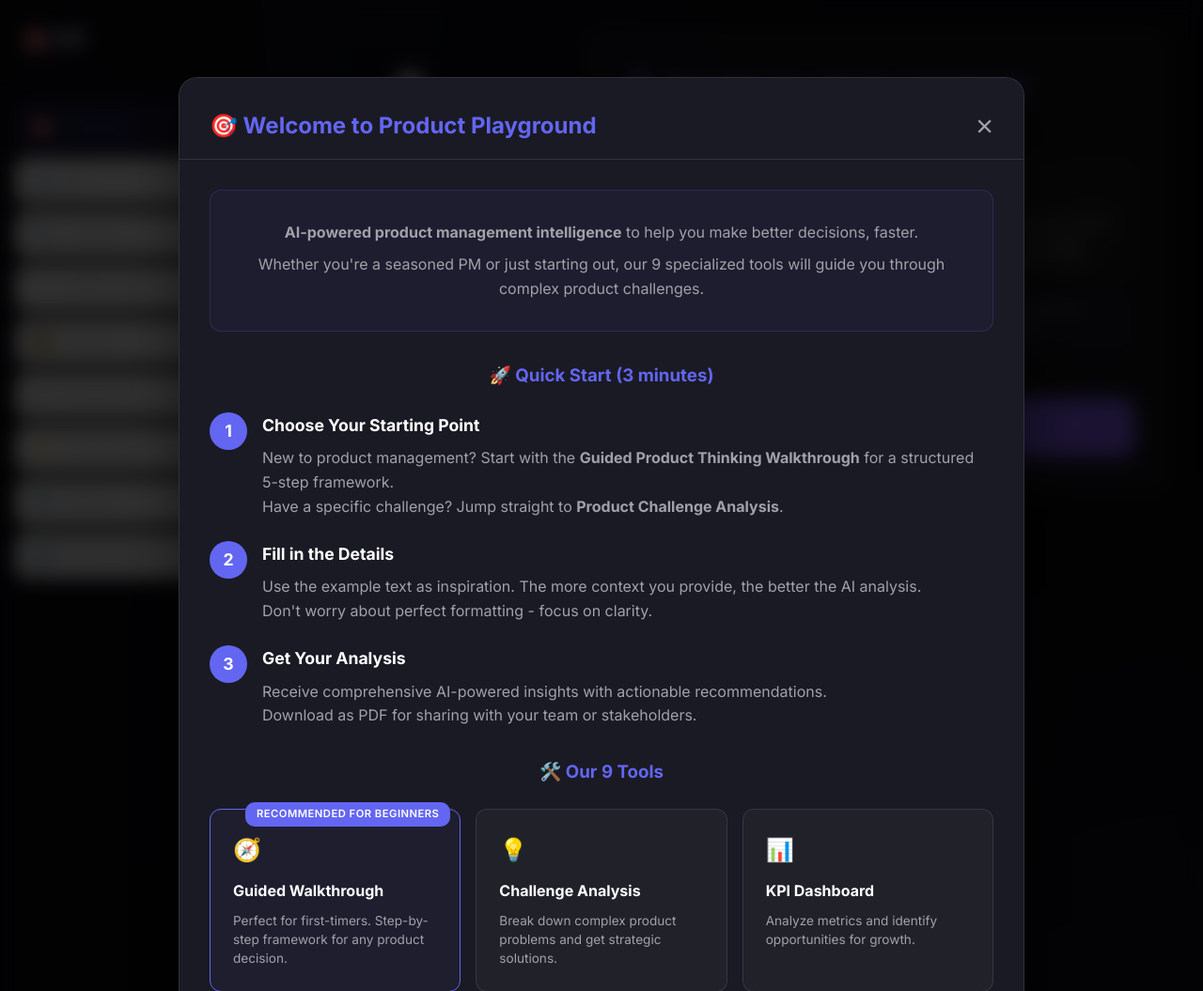
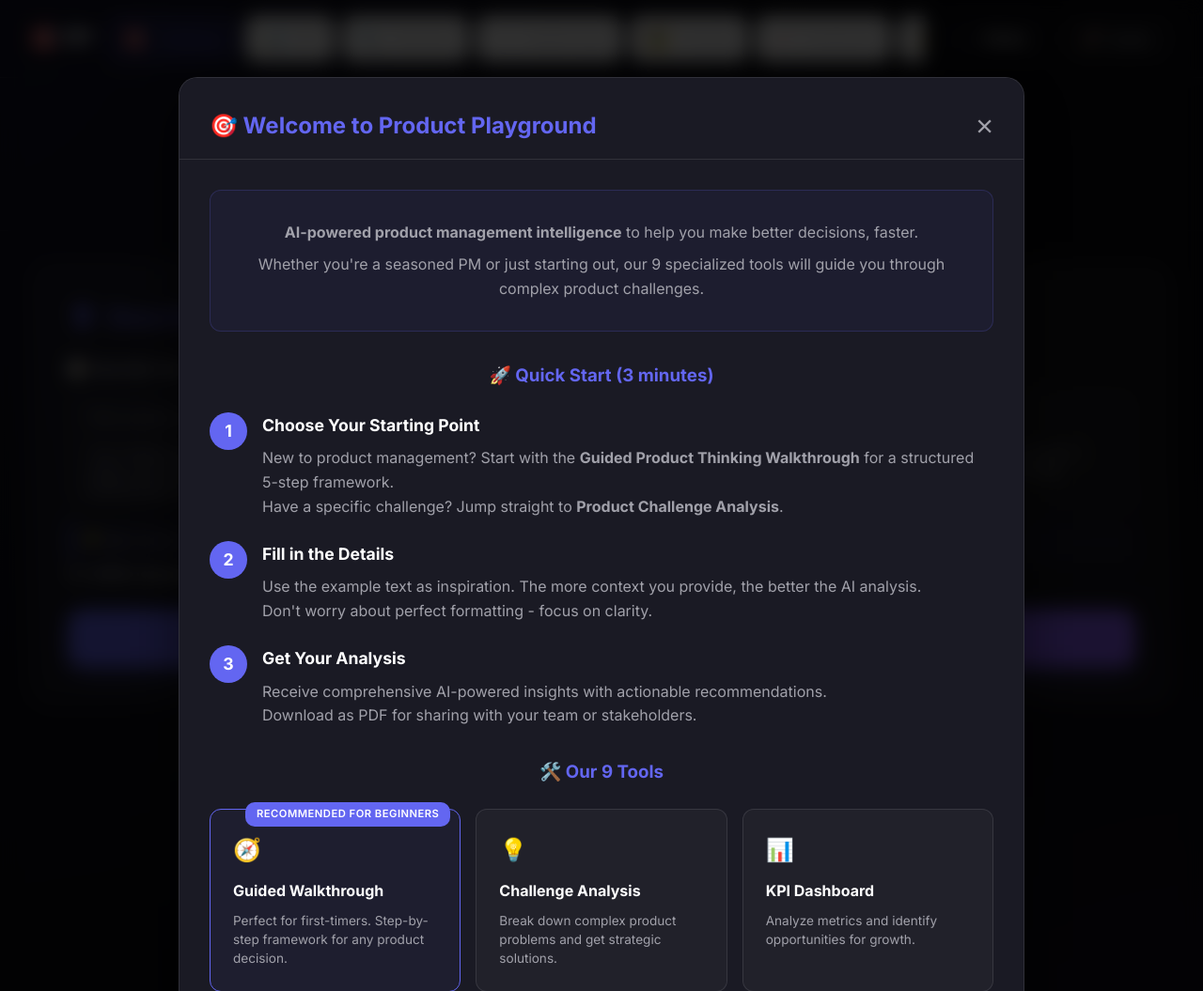
Before and after one commit to anubhav-product/ProductPlayGround, a Flask app: page /app in a window 1280 px wide. Shown: the top 1055 px of the page at 94% size. Run offline with Flask 3, Linux system fonts and the light colour scheme; some libraries are stand-ins or nearby versions.

Commit message:
Standard website layout: scrollable sidebar, top navigation bar
- Change sidebar from fixed to horizontal navigation bar at top
- Sidebar items display inline (horizontal) not vertical
- Title below navigation bar
- Content flows naturally below
- Everything scrolls together (not app-style)
- Looks like standard websites (Airbnb, Notion, etc)
- Remove body display: flex, change to block

```diff
--- a/product-thinking-studio/templates/index.html
+++ b/product-thinking-studio/templates/index.html
@@ -85,7 +85,7 @@
             color: var(--text);
             line-height: 1.6;
             min-height: 100vh;
-            display: flex;
+            display: block;
             background-image:
                 radial-gradient(at 0% 0%, rgba(99, 102, 241, 0.1) 0px, transparent 50%),
                 radial-gradient(at 100% 100%, rgba(139, 92, 246, 0.1) 0px, transparent 50%);
@@ -93,25 +93,24 @@
 
         /* Sidebar Navigation */
         .sidebar {
-            position: fixed;
-            left: 0;
-            top: 0;
-            width: 280px;
-            height: 100vh;
-            background: rgba(10, 10, 15, 0.8);
-            border-right: 1px solid rgba(255, 255, 255, 0.1);
+            width: 100%;
+            background: transparent;
+            border-right: none;
             display: flex;
-            flex-direction: column;
-            padding: 1.5rem 0;
+            flex-direction: row;
+            padding: 1rem 2rem;
             z-index: 1000;
-            overflow-y: auto;
-            backdrop-filter: blur(10px);
+            overflow: visible;
+            backdrop-filter: none;
+            gap: 1rem;
+            align-items: center;
+            border-bottom: 1px solid rgba(255, 255, 255, 0.1);
         }
 
         .sidebar-header {
-            padding: 0 1.5rem 1.5rem 1.5rem;
-            border-bottom: 1px solid rgba(255, 255, 255, 0.1);
-            margin-bottom: 1.5rem;
+            padding: 0;
+            border-bottom: none;
+            margin-bottom: 0;
         }
 
         .sidebar-logo {
@@ -120,14 +119,16 @@
             display: flex;
             align-items: center;
             gap: 0.5rem;
+            white-space: nowrap;
         }
 
         .sidebar-nav {
             flex: 1;
             display: flex;
-            flex-direction: column;
+            flex-direction: row;
             gap: 0.5rem;
-            padding: 0 1rem;
+            padding: 0;
+            overflow-x: auto;
         }
 
         .sidebar-item {
@@ -143,6 +144,8 @@
             cursor: pointer;
             transition: all 0.2s ease;
             border: 1px solid transparent;
+            white-space: nowrap;
+            flex-shrink: 0;
         }
 
         .sidebar-item:hover {
@@ -162,23 +165,27 @@
             width: 24px;
         }
 
+        .sidebar-item-label {
+            display: inline;
+        }
+
         .sidebar-footer {
-            padding: 1.5rem;
-            border-top: 1px solid rgba(255, 255, 255, 0.1);
-            margin-top: auto;
+            padding: 0;
+            border-top: none;
+            margin-top: 0;
             display: flex;
-            flex-direction: column;
+            flex-direction: row;
             gap: 0.75rem;
+            margin-left: auto;
         }
 
         /* Main Content */
         .main-content {
-            flex: 1;
-            margin-left: 280px;
+            width: 100%;
             display: flex;
             flex-direction: column;
             align-items: center;
-            padding: 2rem;
+            padding: 0;
             min-height: auto;
         }
 
@@ -548,6 +555,7 @@
             position: relative;
             text-align: center;
             width: 100%;
+            border-bottom: 1px solid rgba(255, 255, 255, 0.05);
         }
 
         .header h1 {
@@ -558,11 +566,11 @@
             margin-top: 0;
         }
 
-        /* Container */
         .container {
-            max-width: 1200px;
+            max-width: 1400px;
             margin: 0 auto;
             padding: 2rem;
+            width: 100%;
         }
 
         /* Glass Card */
```
